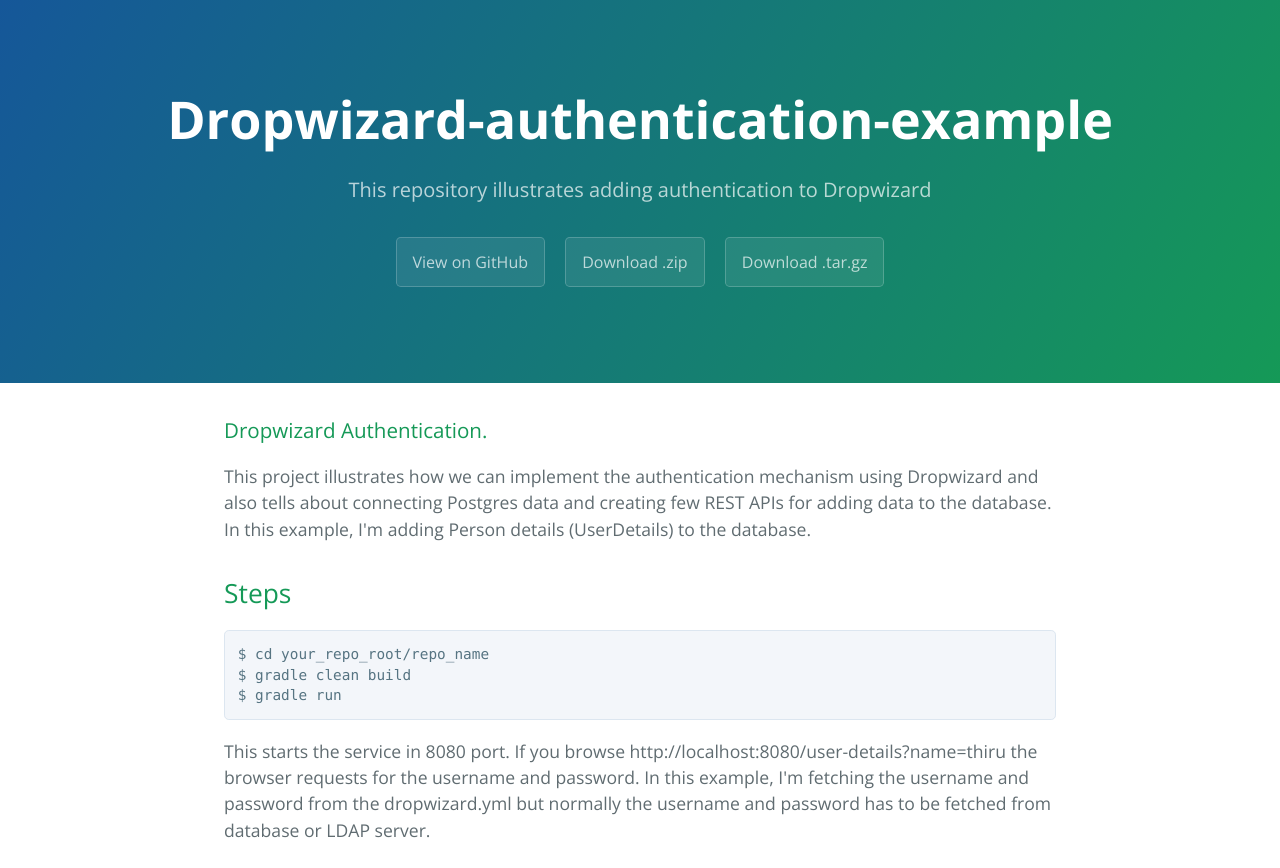
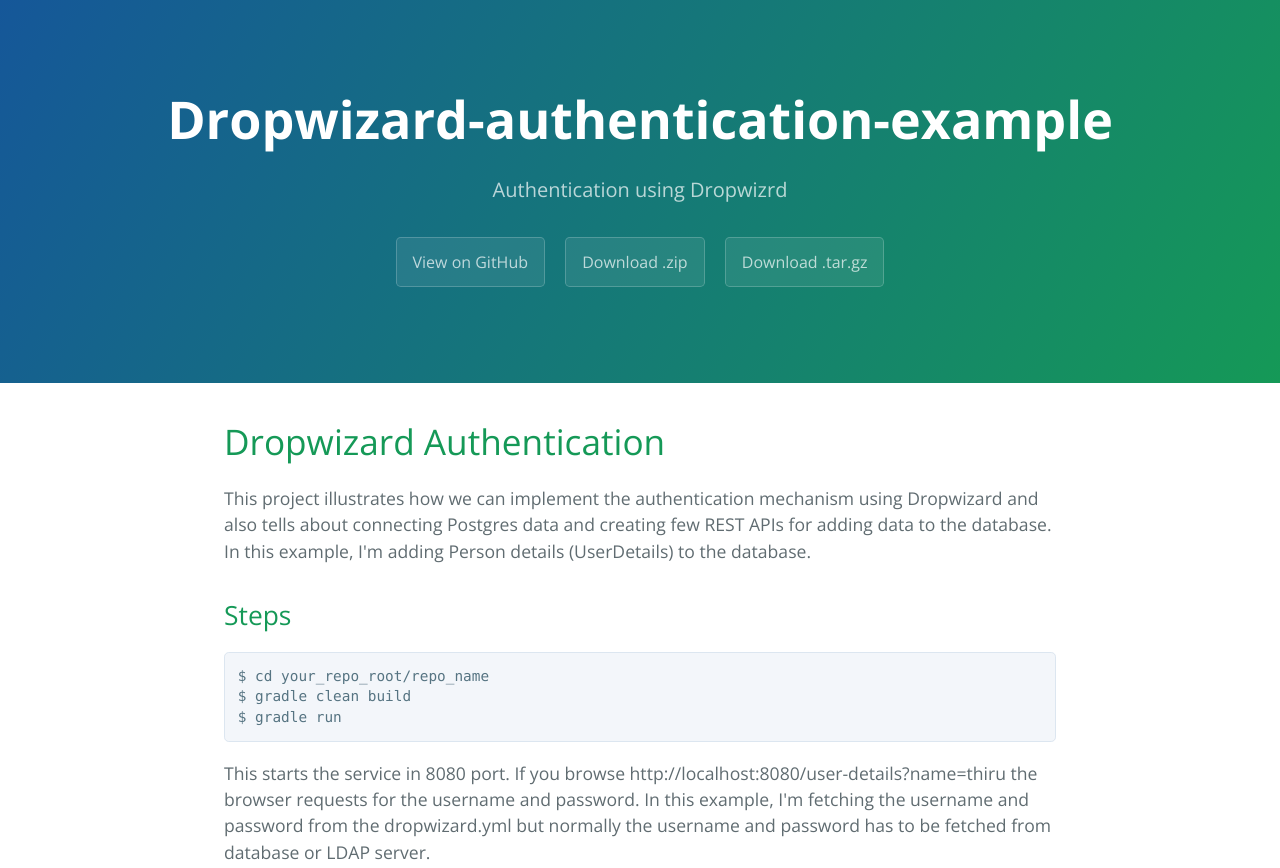
Before and after one commit to thirunar/dropwizard-authentication-example, a plain HTML site: page index.html in a window 1280 px wide. Shown: the top 868 px of the page. Drawn offline with nearby package versions, Linux system fonts and the light colour scheme.

```diff
--- a/index.html
+++ b/index.html
@@ -12,15 +12,15 @@
   <body>
     <section class="page-header">
       <h1 class="project-name">Dropwizard-authentication-example</h1>
-      <h2 class="project-tagline">This repository illustrates adding authentication to Dropwizard </h2>
+      <h2 class="project-tagline">Authentication using Dropwizrd</h2>
       <a href="https://github.com/thirunar/dropwizard-authentication-example" class="btn">View on GitHub</a>
       <a href="https://github.com/thirunar/dropwizard-authentication-example/zipball/master" class="btn">Download .zip</a>
       <a href="https://github.com/thirunar/dropwizard-authentication-example/tarball/master" class="btn">Download .tar.gz</a>
     </section>
 
     <section class="main-content">
-      <h3>
-<a id="dropwizard-authentication" class="anchor" href="#dropwizard-authentication" aria-hidden="true"><span class="octicon octicon-link"></span></a>Dropwizard Authentication.</h3>
+      <h1>
+<a id="dropwizard-authentication" class="anchor" href="#dropwizard-authentication" aria-hidden="true"><span class="octicon octicon-link"></span></a>Dropwizard Authentication</h1>
 
 <p>This project illustrates how we can implement the authentication mechanism using Dropwizard and also tells about connecting Postgres data and creating few REST APIs for adding data to the database. In this example, I'm adding Person details (UserDetails) to the database.</p>
 
```
Also changed, not shown: params.json (+1 -1 lines).
